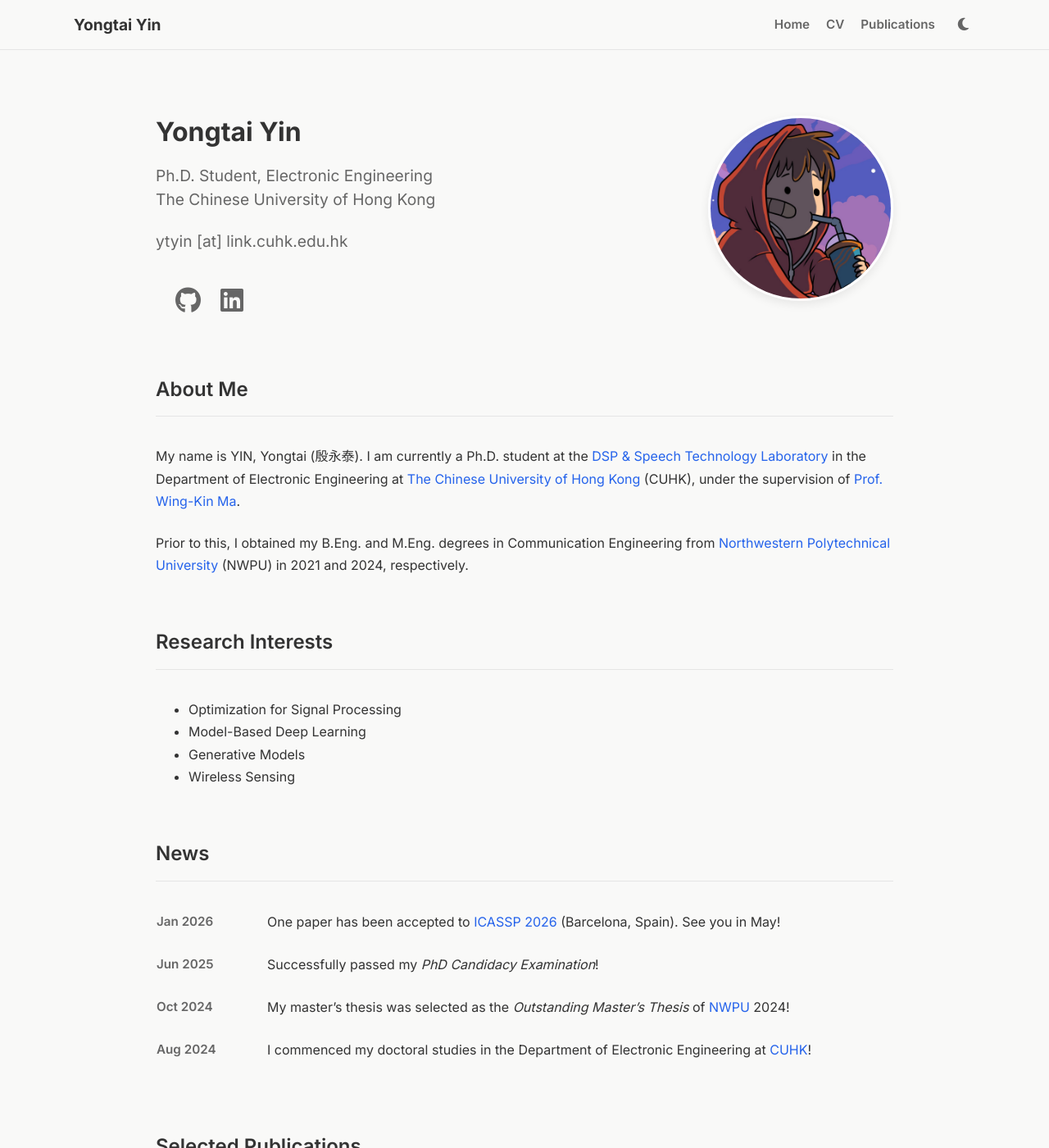
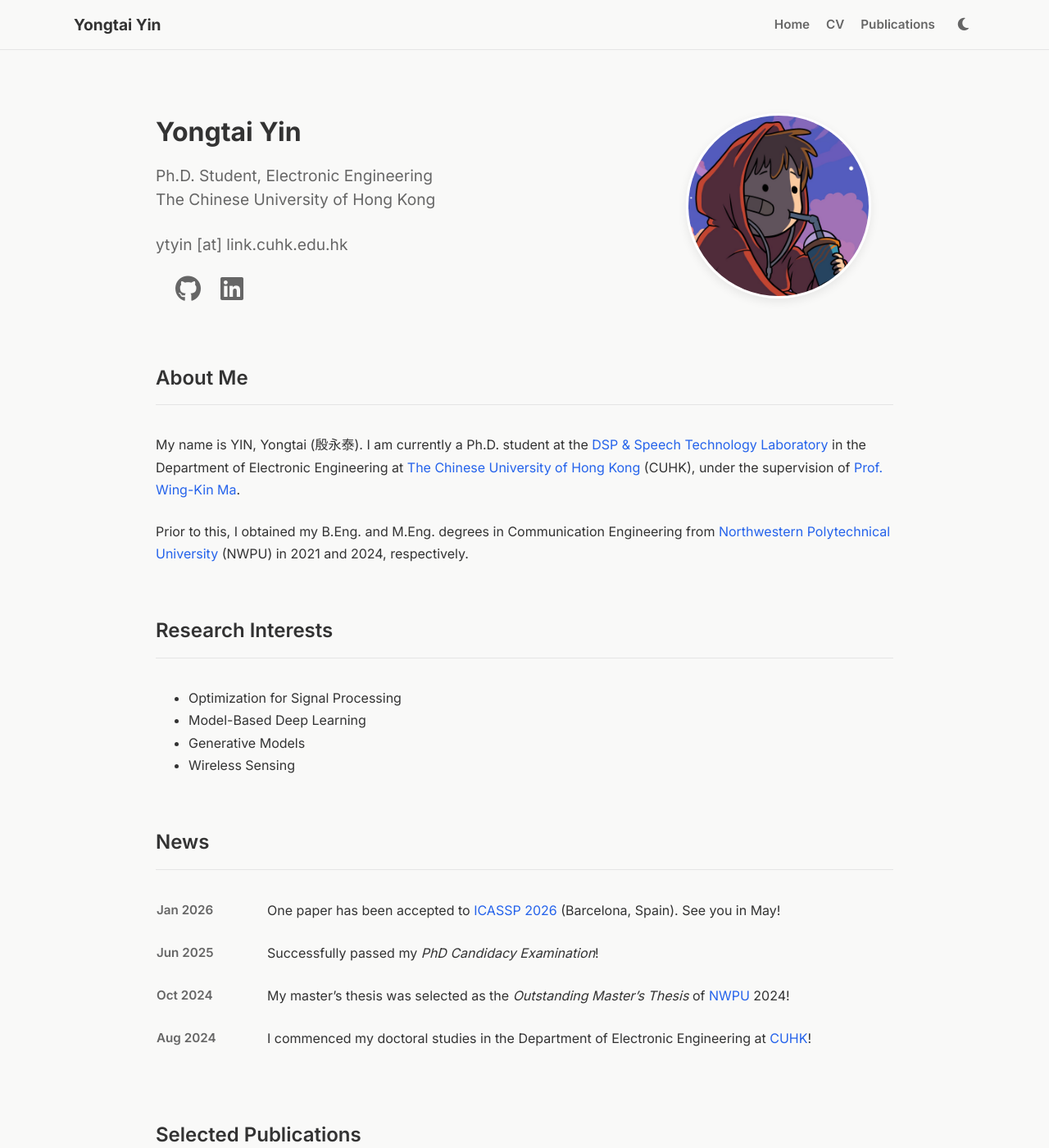
Before and after one commit to yongtai-yin/yongtai-yin.github.io, a Jekyll site: the page built from index.md, in a window 1280 px wide and 1400 px high. Shown: the whole window at 82% size. Built offline with Jekyll 4.4.1, drawn with Linux system fonts in a browser that asks for light colours; a style sheet for code colours, icons or effects is not loaded.

Commit message:
Refactor header layout for improved responsiveness; adjust widths and margins for better alignment

```diff
--- a/assets/css/style.css
+++ b/assets/css/style.css
@@ -144,7 +144,8 @@
 
 /* Left side text group */
 .header-text {
-    flex: 1; /* Take remaining space */
+    flex: 0 0 60%; /* Fixed 60% width */
+    max-width: 60%;
 }
 
 .header-name {
@@ -163,20 +164,22 @@
 }
 
 .header-email {
-    margin-top: 20px;
+    margin-top: 24px; /* Separated from bio to create 'Personal Info' block */
     font-size: 1.2em;
     color: var(--text-secondary);
 }
 
 .header-actions {
-    margin-top: 30px;
+    margin-top: 12px; /* Closer to email to create 'Contact Info' block */
 }
 
 /* Right side avatar group */
 .header-avatar-container {
-    flex-shrink: 0; /* Prevent shrinking */
-    width: auto; /* Let it grow with the image */
-    text-align: right;
+    flex: 0 0 40%;
+    max-width: 40%;
+    display: flex;
+    justify-content: center; /* Center horizontally in the 40% area */
+    align-items: center; /* Center vertically if needed */
 }
 
 .avatar {
@@ -498,10 +501,14 @@
 
     .header-text {
         width: 100%;
+        flex: auto;
+        max-width: 100%;
     }
 
     .header-avatar-container {
         width: 100%;
+        flex: auto;
+        max-width: 100%;
         text-align: center; /* Center the image */
         margin-bottom: 20px;
     }
```
